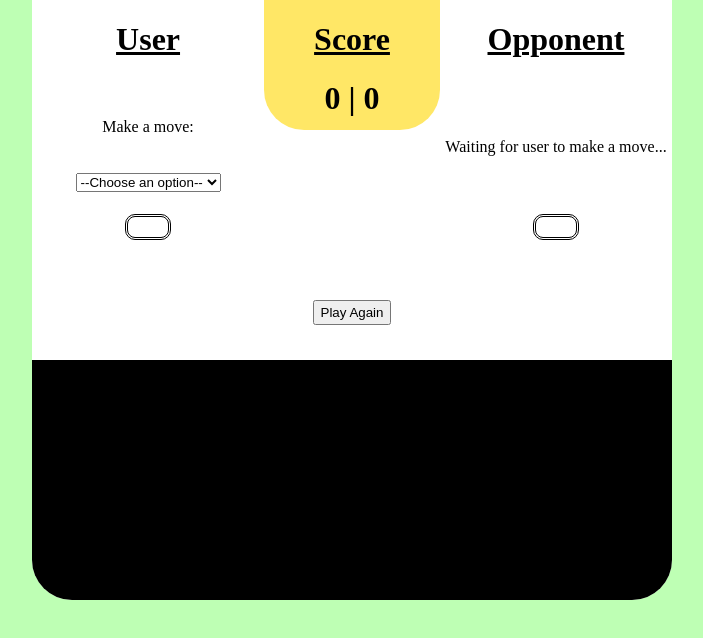
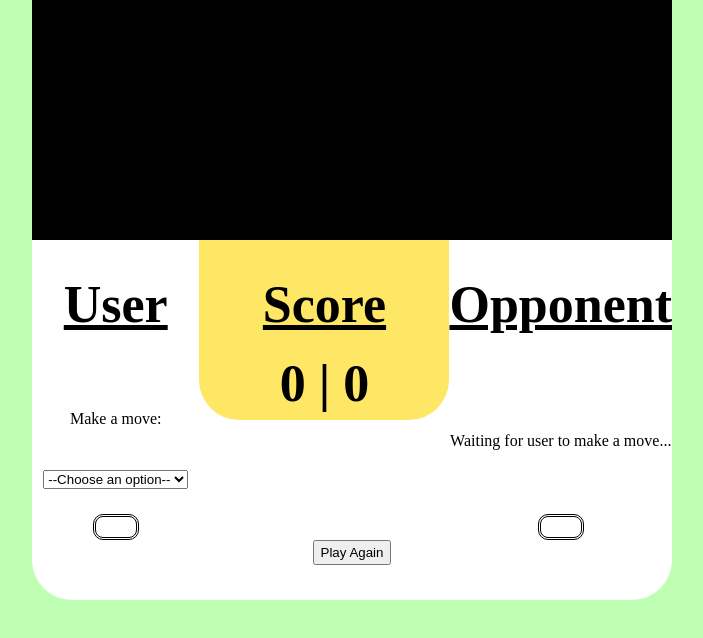
Before and after one commit to alex-netwave/rock-paper-scissors, a plain HTML site: page index.html in a window 1280 px wide. Both pictures are taken after a click on the button "Play Again". Shown: the whole page, without its empty margins (288-991 px from the left). Drawn offline with Linux system fonts and the light colour scheme.

Commit message:
moved announcement to top of page and made text larger

```diff
--- a/index.html
+++ b/index.html
@@ -9,6 +9,9 @@
 </head>
 <body>
     <div class="top-row">
+        <h1 class="announcement"></h1>>
+    </div>
+    <div class="middle-row">
         <div class="player-box">
             <h1>User</h1>
             <p>Make a move:</p>
@@ -30,11 +33,8 @@
             <div class="opponent-move"></div>
         </div>
     </div>
-    <div class="middle-row">
+    <div class="bottom-row">
         <button>Play Again</button>
-    </div>
-    <div class="bottom-row">
-        <h1 class="announcement" id="ann"></h1>>
     </div>
 </body>
 </html>
--- a/index.js
+++ b/index.js
@@ -124,6 +124,10 @@ function resetGame() {
     userScore = 0;
     opponentScore = 0;
     roundNum = 0;
+
+    // resetting displayed choice
+    userMove.textContent = "";
+    opponentMove.textContent = "";
     announcement.textContent = "";
     select.disabled=false;
     updateScoreDisplayed();
--- a/style.css
+++ b/style.css
@@ -22,11 +22,12 @@ body {
     flex-direction: column;
     align-items: center;
     justify-content: space-between;
-    height: 80%;
+    height: 100%;
 }
 
 h1 {
     text-decoration: underline;
+    font-size: 52px;
 }
 
 .score-box {
@@ -34,13 +35,17 @@ h1 {
     border-bottom-left-radius: 40px;
     border-bottom-right-radius: 40px;
     box-sizing: border-box;
-    padding: 0px 50px;
-    height: 130px;
+    width: 250px;
+    height: 180px;
+    display: flex;
+    flex-direction: column;
+    align-items: center;
 }
 
 .score {
     text-decoration: none;
     text-align: center;
+    margin: -15px;
 
 }
 
@@ -57,31 +62,33 @@ h1 {
 .bottom-row {
     display: flex;
     flex-direction: row;
+}
 
+.middle-row,
+.middle-row {
     border-bottom-left-radius: 40px;
     border-bottom-right-radius: 40px;
 }
 
-.top-row {
+.middle-row {
     height: 50%;
 }
 
-.middle-row {
+.bottom-row {
     height: 10%;
     justify-content: center;
 }
 
-.bottom-row {
+.top-row {
     height: 40%;
     background-color: black;
     justify-content: center;
     align-items: center;
 }
 
-
 .announcement {
     color: white;
-    font-size: 52px;
+    font-size: 64px;
     -webkit-text-stroke: 1px gold;
     text-decoration: none;
 }
```
